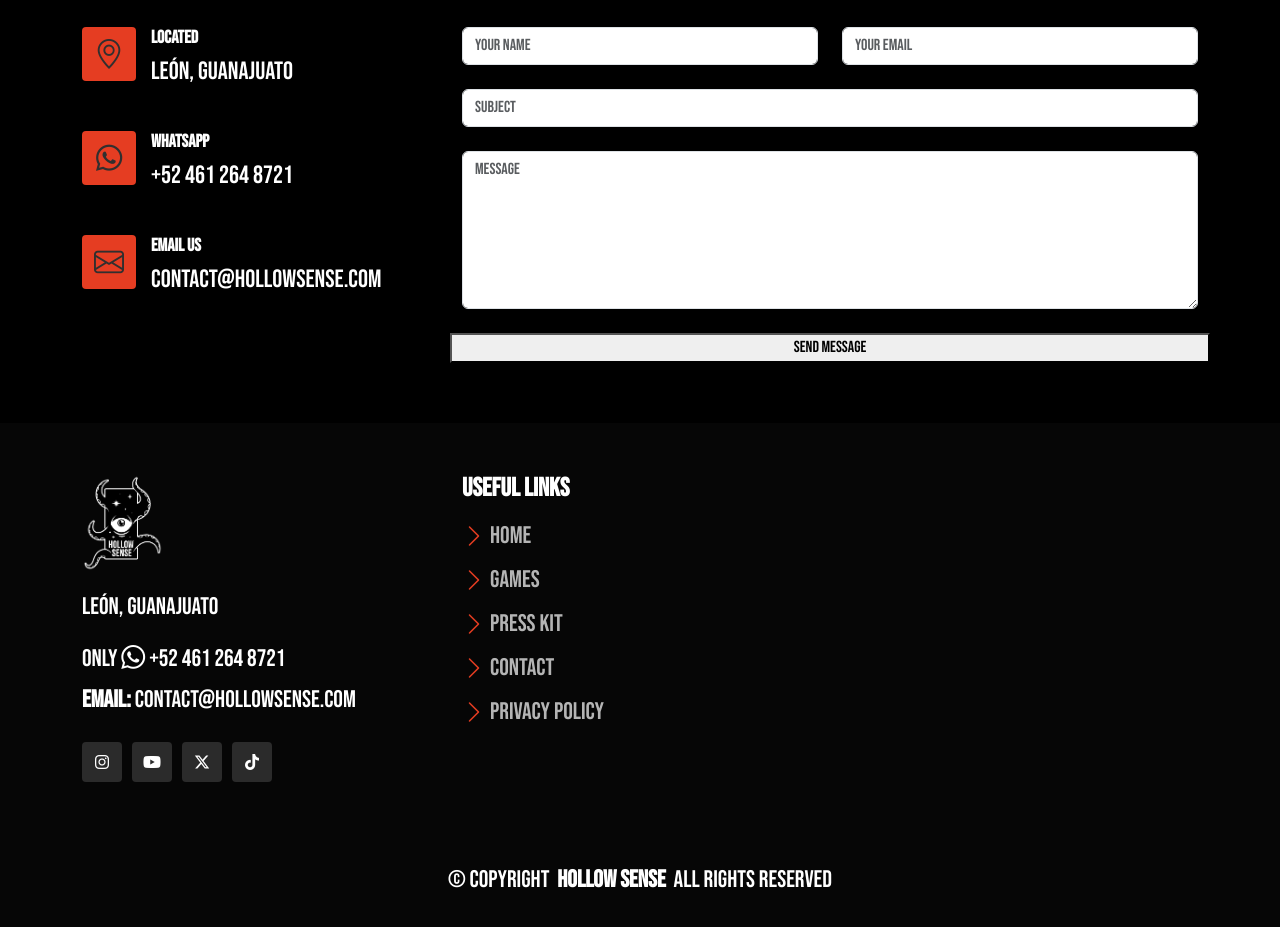
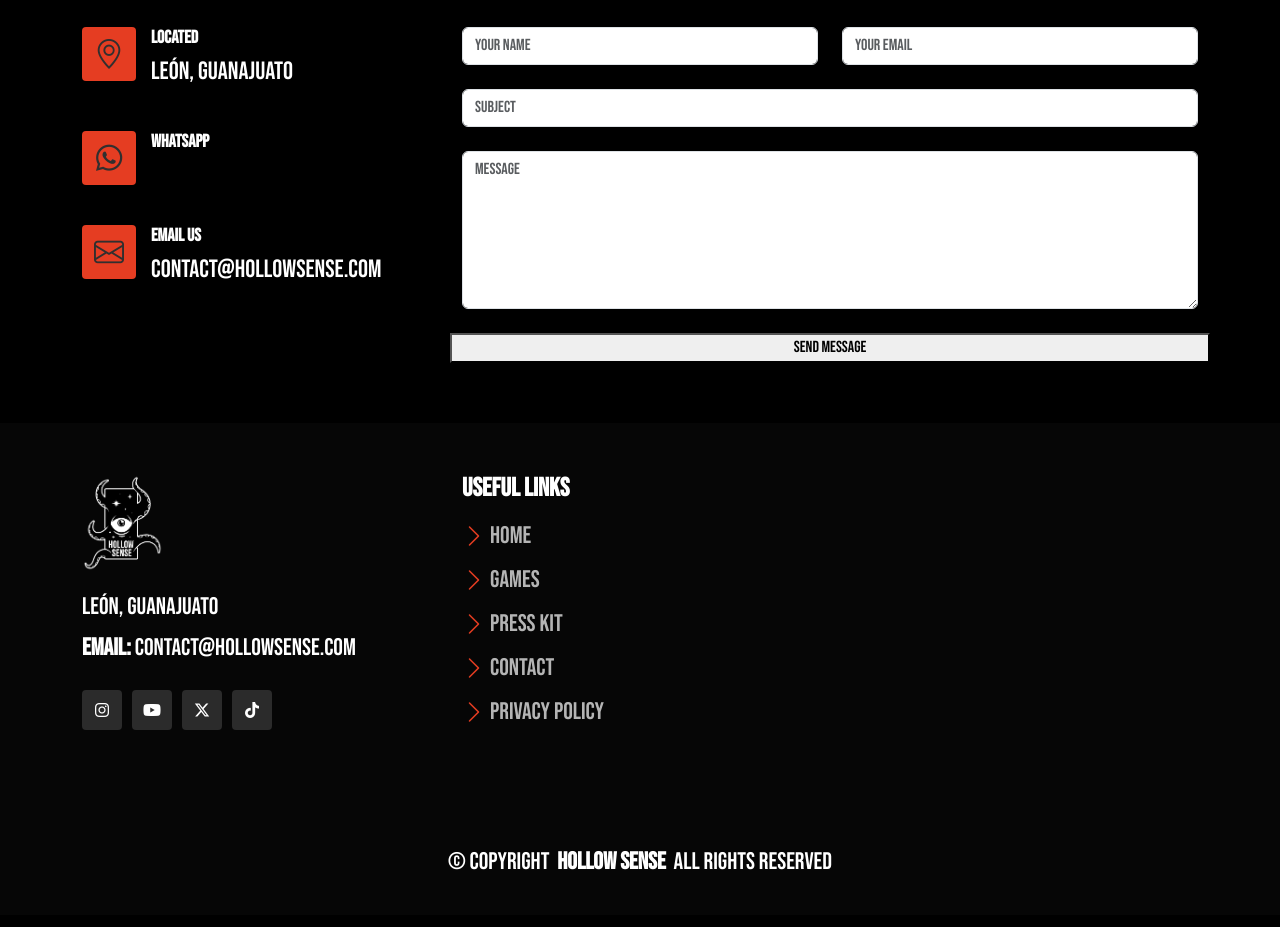
Before and after one commit to Isaac-Salas/HollowSense-Webpage, a plain HTML site: page docs/index.html in a window 1280 px wide. Shown: the part 1479-2406 px from the top of the page. Drawn offline with Linux system fonts and the light colour scheme; a web font is replaced by a local one.

Commit message:
se le borró el número a Beto
listo para publicarse

```diff
--- a/docs/index.html
+++ b/docs/index.html
@@ -703,7 +703,7 @@
               <i class="fa-brands fa-whatsapp"></i>
               <div>
                 <h3>Whatsapp</h3>
-                <p>+52 461 264 8721</p>
+                <!-- <p>+52 461 264 8721</p> -->
               </div>
             </div><!-- End Info Item -->
 
@@ -757,7 +757,7 @@
             <div class="footer-contact pt-3">
               <!-- <p>108 Porta Parma</p> -->
               <p>León, Guanajuato</p>
-              <p class="mt-3">Only <strong><i class="bi bi-whatsapp"></i></strong> <span>+52 461 264 8721</span></p>
+              <!-- <p class="mt-3">Only <strong><i class="bi bi-whatsapp"></i></strong> <span>+52 461 264 8721</span></p> -->
               <p><strong>Email:</strong> <span>contact@hollowsense.com</span></p>
             </div>
             <div class="social-links d-flex mt-4">
```
